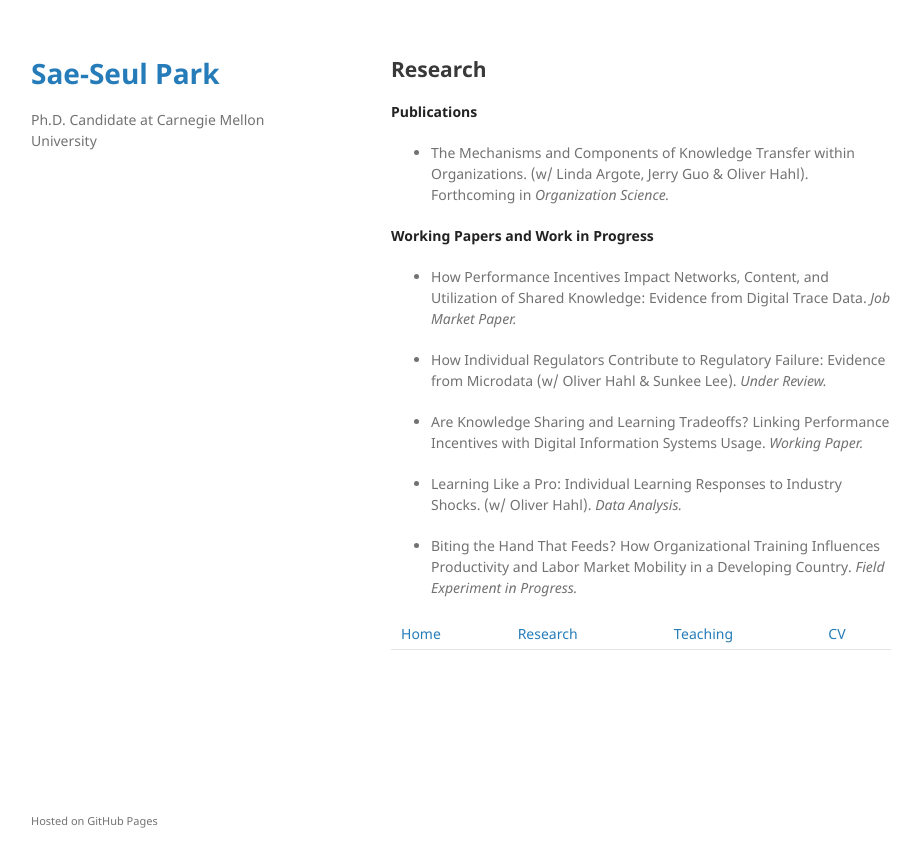
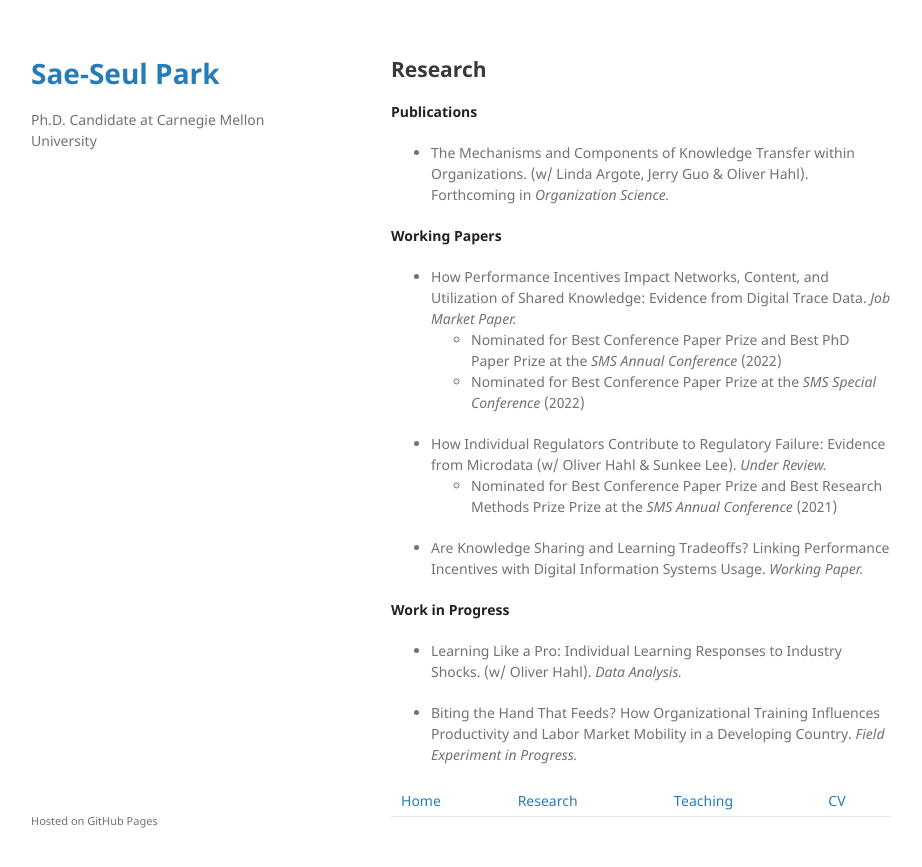
Before and after one commit to saepark/saepark.github.io, a Jekyll site: the page built from research.md, in a window 1280 px wide. Shown: the top 867 px of the page, without its empty margins (179-1101 px from the left). Built offline with Jekyll 4.4.1, drawn with Linux system fonts in a browser that asks for light colours; our own code applies the rules of GitHub Pages for plain Markdown files.

Commit message:
Update research.md

```diff
--- a/research.md
+++ b/research.md
@@ -5,17 +5,21 @@ layout: default
 ## Research
 
 **Publications**
-* The Mechanisms and Components of Knowledge Transfer within Organizations. (w/ Linda Argote, Jerry Guo & Oliver Hahl). Forthcoming in _Organization Science._
+- The Mechanisms and Components of Knowledge Transfer within Organizations. (w/ Linda Argote, Jerry Guo & Oliver Hahl). Forthcoming in _Organization Science._
 
-**Working Papers and Work in Progress**
-* How Performance Incentives Impact Networks, Content, and Utilization of Shared Knowledge: Evidence from Digital Trace Data. _Job Market Paper._
+**Working Papers**
+- How Performance Incentives Impact Networks, Content, and Utilization of Shared Knowledge: Evidence from Digital Trace Data. _Job Market Paper._
+  - Nominated for Best Conference Paper Prize and Best PhD Paper Prize at the _SMS Annual Conference_ (2022)
+  - Nominated for Best Conference Paper Prize at the _SMS Special Conference_ (2022)
 
-* How Individual Regulators Contribute to Regulatory Failure: Evidence from Microdata (w/ Oliver Hahl & Sunkee Lee). _Under Review._
+- How Individual Regulators Contribute to Regulatory Failure: Evidence from Microdata (w/ Oliver Hahl & Sunkee Lee). _Under Review._
+  - Nominated for Best Conference Paper Prize and Best Research Methods Prize Prize at the _SMS Annual Conference_ (2021)
 
-* Are Knowledge Sharing and Learning Tradeoffs? Linking Performance Incentives with Digital Information Systems Usage. _Working Paper._
+- Are Knowledge Sharing and Learning Tradeoffs? Linking Performance Incentives with Digital Information Systems Usage. _Working Paper._
 
-* Learning Like a Pro:  Individual Learning Responses to Industry Shocks. (w/ Oliver Hahl). _Data Analysis._
+**Work in Progress**
+- Learning Like a Pro:  Individual Learning Responses to Industry Shocks. (w/ Oliver Hahl). _Data Analysis._
 
-* Biting the Hand That Feeds? How Organizational Training Influences Productivity and Labor Market Mobility in a Developing Country. _Field Experiment in Progress._
+- Biting the Hand That Feeds? How Organizational Training Influences Productivity and Labor Market Mobility in a Developing Country. _Field Experiment in Progress._
 
 [Home](./index.html) | [Research](./research.html) | [Teaching](./teaching.html) | [CV](./CV.html)
```
